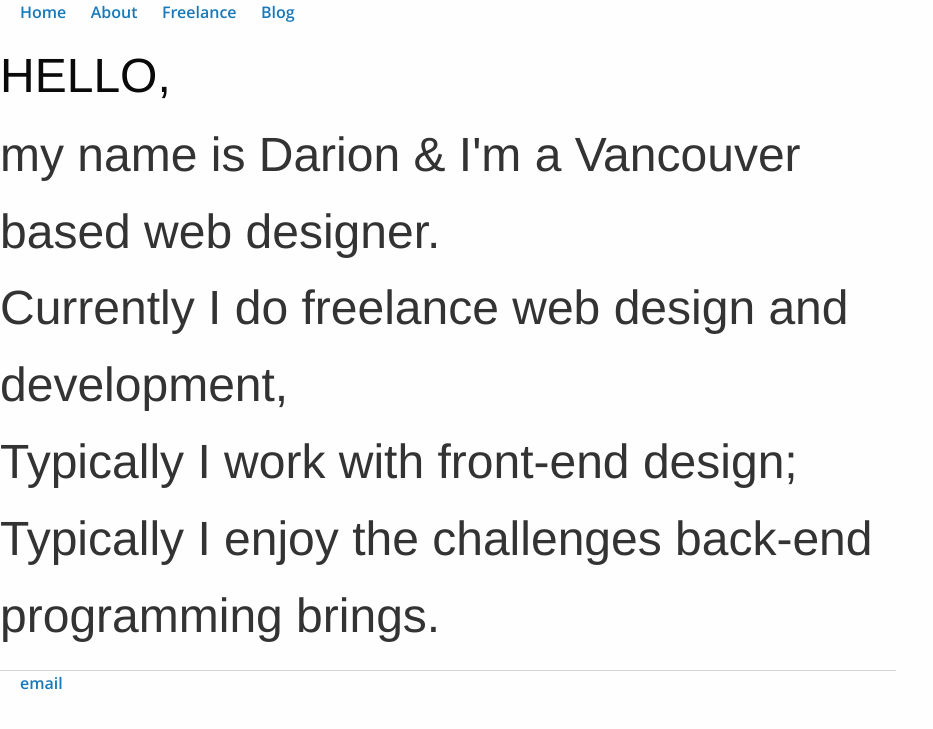
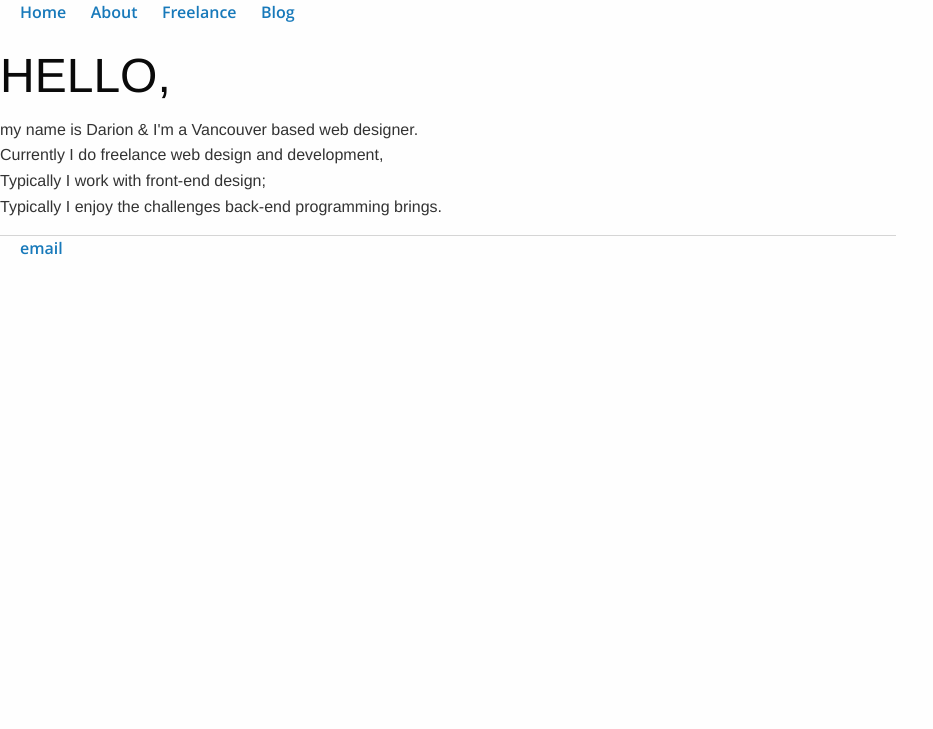
Before and after one commit to cosmicpepper/cosmicpepper.github.io, a Jekyll site: the page built from index.html, in a window 1280 px wide. Shown: the top 729 px of the page, without its empty margins (0-933 px from the left). Built offline with Jekyll 4.4.1, drawn with Linux system fonts in a browser that asks for light colours; nearby versions of some CDN libraries; library files that are not in the unit come from our copies.

```diff
--- a/index.html
+++ b/index.html
@@ -4,7 +4,7 @@ title: Cosmic Pepper
 ---
 
        <div class="content">
-    		<h1 small>HELLO,<h1>
+    		<h1 small>HELLO,</h1>
        		<p> my name is Darion & I'm a Vancouver based web designer.<br>
 
               Currently I do freelance web design and development,<br>
```
